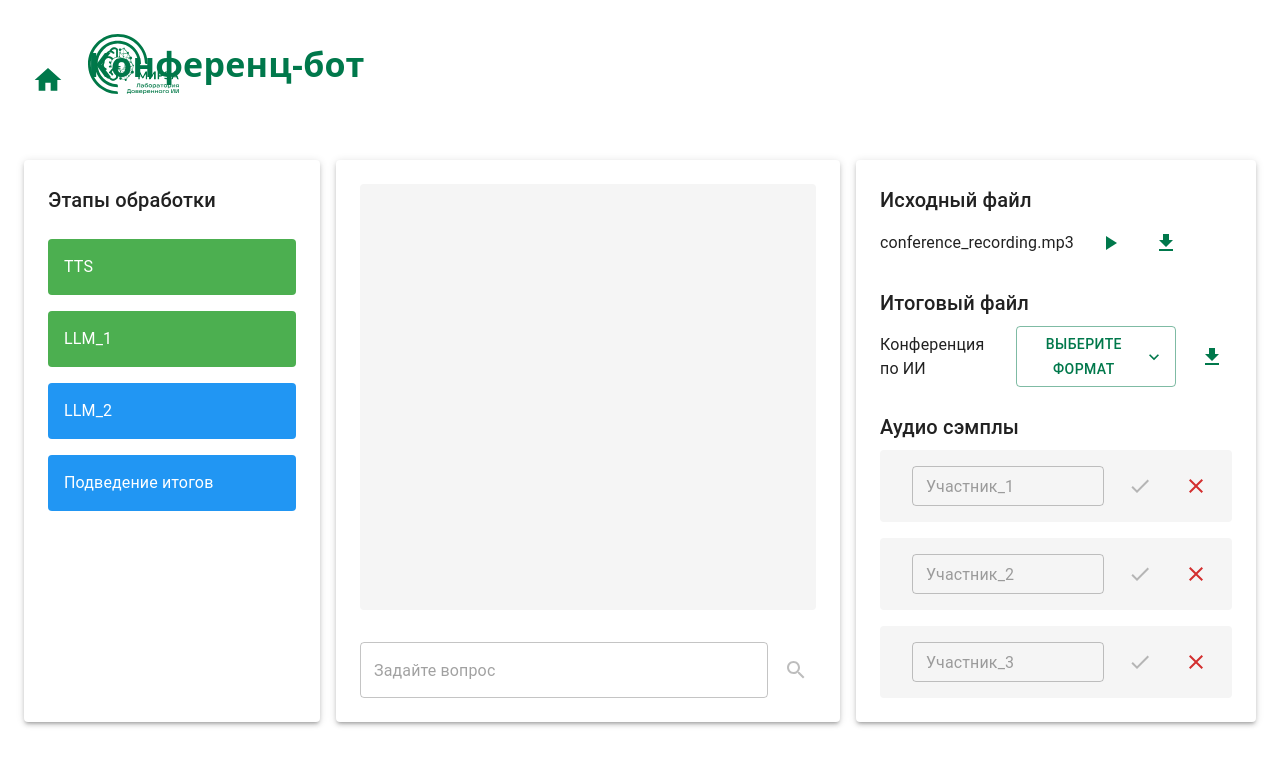
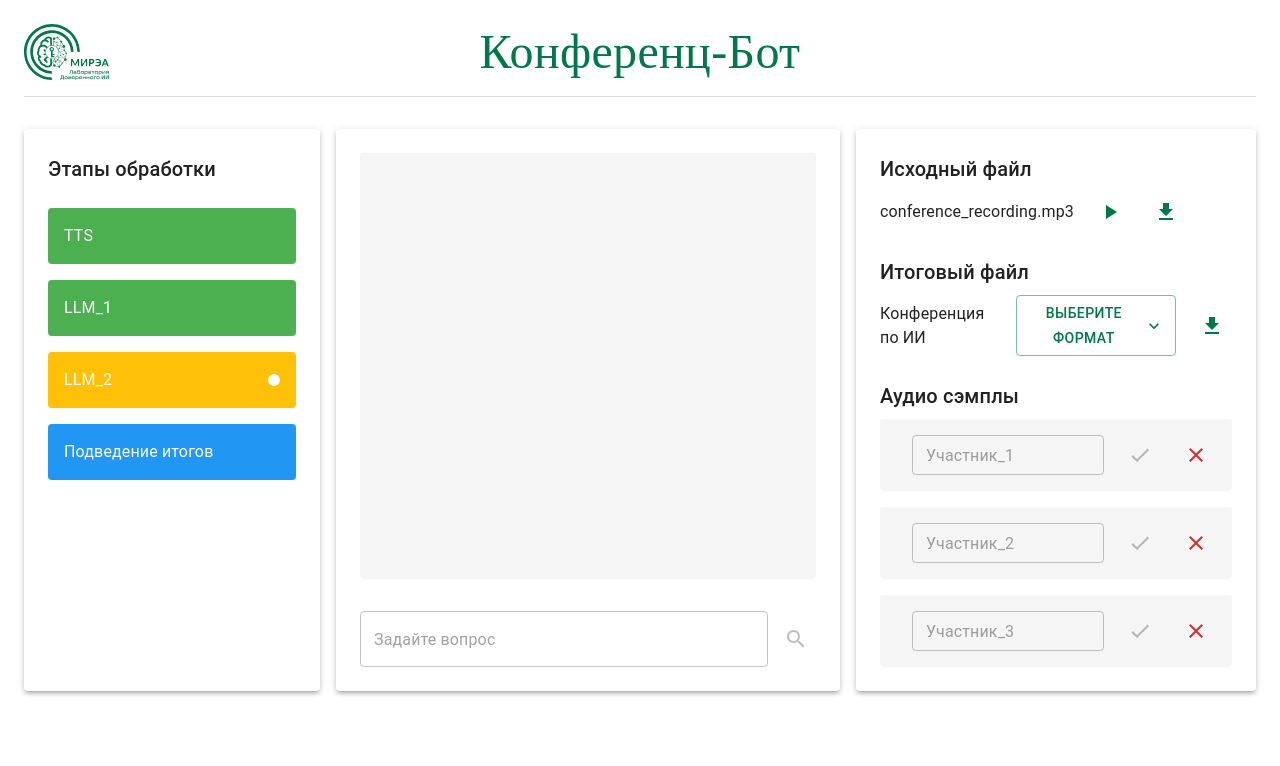
Before and after one commit to ch1ll1xxc/confbot-frontend, a React (Vite) app: page /processing in a window 1280 px wide. Shown: the top 766 px of the page. Built offline with nearby package versions, Linux system fonts and the light colour scheme.

Commit message:
do pravok maxlane

```diff
--- a/src/components/Header.tsx
+++ b/src/components/Header.tsx
@@ -1,41 +1,51 @@
 import React from 'react';
 import { Box, Typography, Divider } from '@mui/material';
+import { useNavigate } from 'react-router-dom';
 
 export const Header: React.FC = () => {
+  const navigate = useNavigate();
+
   return (
-    <>
+    <Box>
       <Box sx={{
         display: 'flex',
         alignItems: 'center',
-        mb: 4,
+        justifyContent: 'space-between',
+        width: '100%',
         position: 'relative',
-        height: '80px'
+        mb: 2
       }}>
         <Box
           component="img"
           src="/src/assets/F-G.svg"
           alt="Logo"
           sx={{
-            height: '60px',
+            height: 56,
+            cursor: 'pointer',
+            '&:hover': {
+              opacity: 0.8
+            }
+          }}
+          onClick={() => navigate('/')}
+        />
+        <Box sx={{
           position: 'absolute',
-            left: 0
-          }}
-        />
+          left: '50%',
+          transform: 'translateX(-50%)'
+        }}>
           <Typography
             variant="h4"
-          component="h1"
             sx={{
-            width: '100%',
-            textAlign: 'center',
-            fontWeight: 'bold',
+              fontFamily: 'Cruinn',
               color: 'primary.main',
-            fontFamily: 'Cruinn, system-ui, Avenir, Helvetica, Arial, sans-serif'
+              fontSize: '48px'
             }}
           >
-          Конференц-бот
+            Конференц-Бот
           </Typography>
         </Box>
+      </Box>
       <Divider sx={{ mb: 4 }} />
-    </>
+    </Box>
   );
 };
--- a/src/components/ProcessingSteps.tsx
+++ b/src/components/ProcessingSteps.tsx
@@ -36,11 +36,24 @@ const ProcessingSteps: React.FC<ProcessingStepsProps> = ({ initialStatus = 'queu
       const delays = [2000, 4000, 6000, 7000];
       steps.forEach((_, index) => {
         setTimeout(() => {
-          setSteps(prev => prev.map((step, i) =>
-            i === index ? { ...step, status: 'completed' } : step
-          ));
+          setSteps(prev => prev.map((step, i) => {
+            if (i === index) {
+              return { ...step, status: 'completed' };
+            } else if (i === index + 1) {
+              return { ...step, status: 'processing' };
+            }
+            return step;
+          }));
         }, delays[index]);
       });
+    } else if (initialStatus === 'processing') {
+      // Находим первый шаг со статусом 'waiting' и делаем его 'processing'
+      const firstWaitingIndex = steps.findIndex(step => step.status === 'waiting');
+      if (firstWaitingIndex !== -1) {
+        setSteps(prev => prev.map((step, i) =>
+          i === firstWaitingIndex ? { ...step, status: 'processing' } : step
+        ));
+      }
     }
   }, [initialStatus]);
 
--- a/src/pages/ProcessingPage.tsx
+++ b/src/pages/ProcessingPage.tsx
@@ -1,33 +1,18 @@
 import React from 'react';
-import { Box, Grid, IconButton } from '@mui/material';
-import { Home as HomeIcon } from '@mui/icons-material';
+import { Box, Grid } from '@mui/material';
 import { Header } from '../components/Header';
 import ProcessingSteps from '../components/ProcessingSteps';
 import ChatInterface from '../components/ChatInterface';
 import FileProcessing from '../components/FileProcessing';
-import { useLocation, useNavigate } from 'react-router-dom';
+import { useLocation } from 'react-router-dom';
 
 const ProcessingPage: React.FC = () => {
   const location = useLocation();
-  const navigate = useNavigate();
   const status = location.state?.status || 'queued';
 
   return (
     <Box sx={{ p: 3, maxWidth: '1400px', margin: '0 auto' }}>
-      <Box sx={{ display: 'flex', alignItems: 'center', mb: 3 }}>
-        <IconButton
-          onClick={() => navigate('/')}
-          sx={{
-            mr: 2,
-            '&:hover': {
-              backgroundColor: 'rgba(0, 120, 75, 0.1)'
-            }
-          }}
-        >
-          <HomeIcon sx={{ fontSize: 32, color: 'primary.main' }} />
-        </IconButton>
-        <Header />
-      </Box>
+      <Header />
       <Grid container spacing={2}>
         <Grid item xs={12} md={3}>
           <ProcessingSteps initialStatus={status} />
```
Lines whose indentation alone changed are shown as unchanged.
